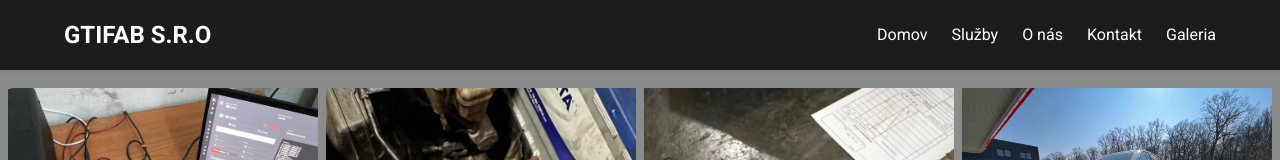
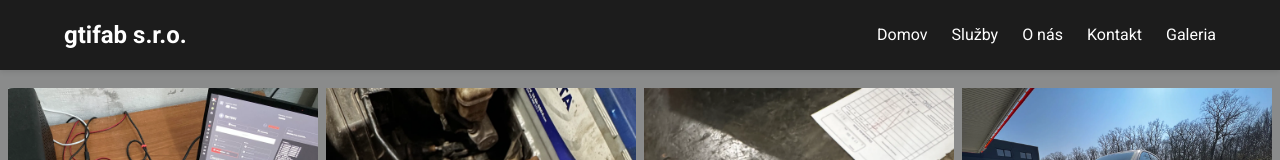
Before and after one commit to sljywy/sljywy.github.io, a plain HTML site: page galeria.html in a window 1280 px wide. Shown: the top 160 px of the page. Drawn offline with Linux system fonts and the light colour scheme.

Commit message:
firs try

```diff
--- a/galeria.html
+++ b/galeria.html
@@ -4,7 +4,7 @@
 <head>
     <meta charset="UTF-8">
     <meta name="viewport" content="width=device-width, initial-scale=1.0">
-    <title>GTIFAB S.R.O</title>
+    <title>gtifab s.r.o.</title>
     <link rel="icon" href="favicon.ico" type="image/x-icon">
     <link rel="stylesheet" href="styles2.css">
 
@@ -16,7 +16,7 @@
     <header>
         <div class="container">
             <div class="logo">
-                <span>GTIFAB S.R.O</span>
+                <span>gtifab s.r.o.</span>
             </div>
             <!-- <div class="logoimg">
                 <img src="logo.png" alt="Company logo">
@@ -117,7 +117,7 @@
 
     <footer>
         <div class="container">
-            <p>&copy; 2024 GTIFAB S.R.O. Všetky práva vyhradené.</p>
+            <p>&copy; 2024 gtifab s.r.o. Všetky práva vyhradené.</p>
         </div>
     </footer>
     <script>
```
Also changed, not shown: index.html (+3 -3 lines).
